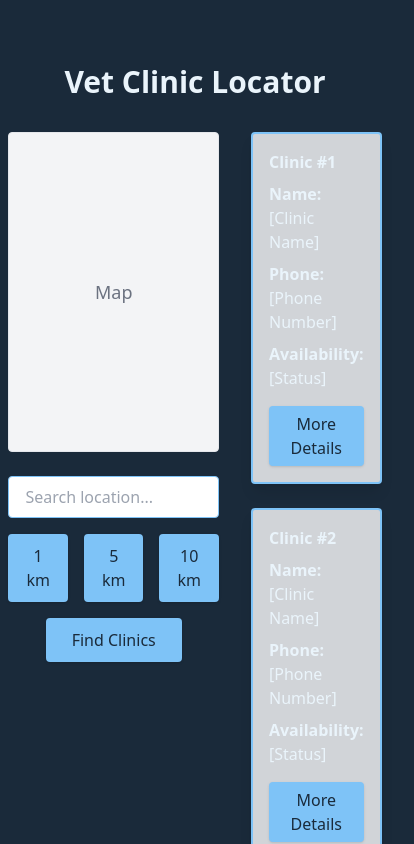
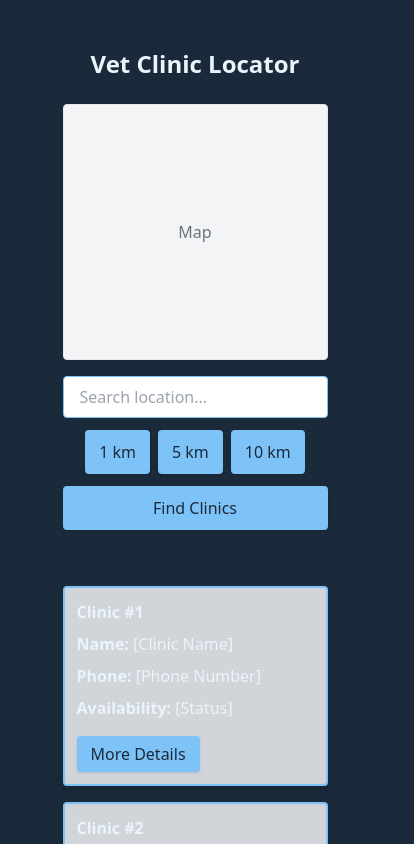
Before and after one commit to Alv-P/Circuitstream-Final-Project, a Next.js app: page / in a window 390 px wide. Shown: the top 844 px of the page, 414 px wide, since content can reach past the window. Built offline with nearby package versions, Linux system fonts and the light colour scheme.

Commit message:
Update page.tsx

```diff
--- a/app/page.tsx
+++ b/app/page.tsx
@@ -1,40 +1,40 @@
 export default function Home() {
   return (
-    <div className="flex flex-col items-center min-h-screen p-8 bg-[color:var(--background)] text-[color:var(--foreground)] font-sans">
-      <h1 className="text-3xl font-bold mb-8">Vet Clinic Locator</h1>
-      <div className="flex flex-row w-full max-w-5xl gap-8">
+    <div className="flex flex-col items-center min-h-screen p-4 sm:p-8 bg-[color:var(--background)] text-[color:var(--foreground)] font-sans">
+      <h1 className="text-2xl sm:text-3xl font-bold mb-6 sm:mb-8 text-center">Vet Clinic Locator</h1>
+      <div className="flex flex-col lg:flex-row w-full max-w-5xl gap-6 sm:gap-8">
         {/* Left side: Map and controls */}
         <div className="flex flex-col items-center flex-1">
-          <div className="w-full h-80 border rounded bg-gray-100 flex items-center justify-center mb-6">
+          <div className="w-full h-64 sm:h-80 border rounded bg-gray-100 flex items-center justify-center mb-4 sm:mb-6">
             {/* Map placeholder */}
-            <span className="text-gray-500 text-lg">Map</span>
+            <span className="text-gray-500 text-base sm:text-lg">Map</span>
           </div>
           <input
             type="text"
             placeholder="Search location..."
-            className="w-full max-w-md px-4 py-2 mb-4 border rounded bg-white text-gray-800"
+            className="w-full max-w-md px-4 py-2 mb-3 sm:mb-4 border rounded bg-white text-gray-800"
           />
-          <div className="flex gap-4 mb-4">
-            <button className="px-4 py-2 rounded border-2 border-[color:var(--accent)] bg-[color:var(--accent)] text-[color:var(--background)] shadow hover:bg-blue-400 hover:text-white transition">
+          <div className="flex gap-2 sm:gap-4 mb-3 sm:mb-4">
+            <button className="px-3 sm:px-4 py-2 rounded border-2 bg-accent text-background border-accent shadow hover:bg-blue-400 hover:text-white transition">
               1 km
             </button>
-            <button className="px-4 py-2 rounded border-2 border-[color:var(--accent)] bg-[color:var(--accent)] text-[color:var(--background)] shadow hover:bg-blue-400 hover:text-white transition">
+            <button className="px-3 sm:px-4 py-2 rounded border-2 bg-accent text-background border-accent shadow hover:bg-blue-400 hover:text-white transition">
               5 km
             </button>
-            <button className="px-4 py-2 rounded border-2 border-[color:var(--accent)] bg-[color:var(--accent)] text-[color:var(--background)] shadow hover:bg-blue-400 hover:text-white transition">
+            <button className="px-3 sm:px-4 py-2 rounded border-2 bg-accent text-background border-accent shadow hover:bg-blue-400 hover:text-white transition">
               10 km
             </button>
           </div>
-          <button className="px-6 py-2 rounded border-2 border-[color:var(--accent)] bg-[color:var(--accent)] text-[color:var(--background)] shadow hover:bg-blue-400 hover:text-white transition mb-2">
+          <button className="px-4 sm:px-6 py-2 rounded border-2 bg-accent text-background border-accent shadow hover:bg-blue-400 hover:text-white transition mb-2 w-full max-w-md">
             Find Clinics
           </button>
         </div>
         {/* Right side: Clinic cards */}
-        <div className="flex flex-col flex-1 gap-6">
+        <div className="flex flex-col flex-1 gap-4 sm:gap-6 mt-6 lg:mt-0">
           {[1, 2, 3].map((num) => (
             <div
               key={num}
-              className="p-4 border-2 border-[color:var(--accent)] rounded shadow-lg bg-white/80 flex flex-col gap-2"
+              className="p-3 sm:p-4 border-2 border-accent rounded shadow-lg bg-white/80 flex flex-col gap-2"
             >
               <div className="font-bold">Clinic #{num}</div>
               <div>
@@ -50,7 +50,7 @@ export default function Home() {
                 href="https://clinic-website.example.com"
                 target="_blank"
                 rel="noopener noreferrer"
-                className="mt-2 px-3 py-1 rounded border-2 border-[color:var(--accent)] bg-[color:var(--accent)] text-[color:var(--background)] shadow hover:bg-blue-400 hover:text-white transition text-center w-fit"
+                className="mt-2 px-3 py-1 rounded border-2 bg-accent text-background border-accent shadow hover:bg-blue-400 hover:text-white transition text-center w-fit"
               >
                 More Details
               </a>
```
